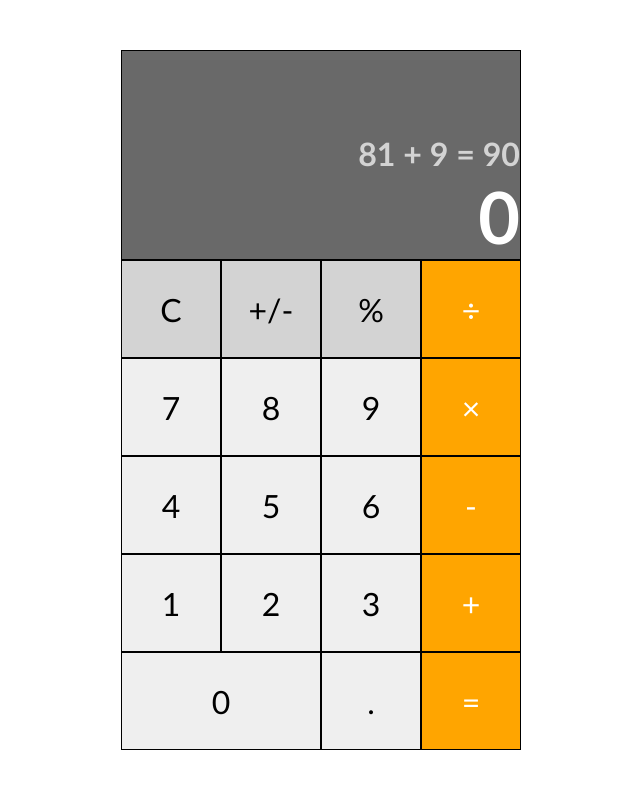
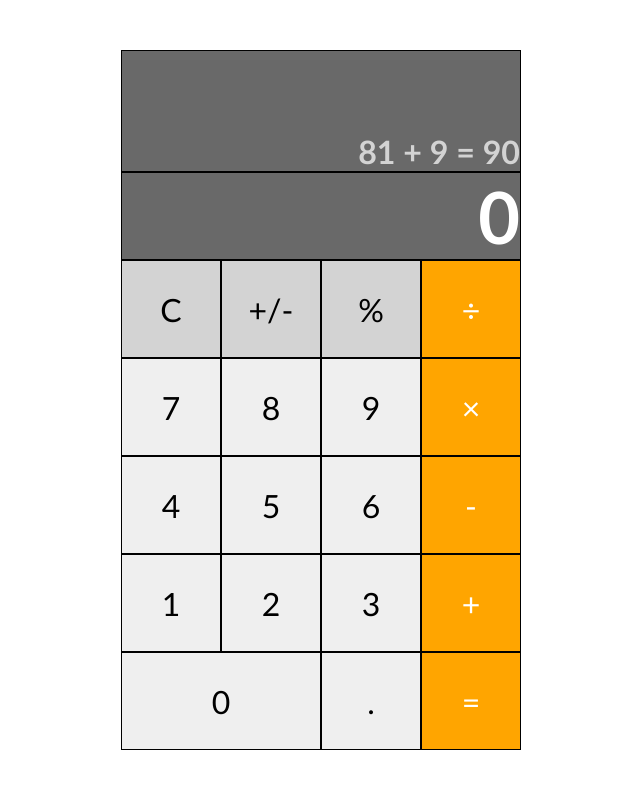
Before and after one commit to xswitch/odin_calculator, a plain HTML site: page index.html in a window 1280 px wide. Shown: the whole page, without its empty margins (319-959 px from the left). Drawn offline with Linux system fonts and the light colour scheme.

Commit message:
Border between last and current equation

```diff
--- a/style.css
+++ b/style.css
@@ -38,6 +38,8 @@ body {
 
 .displayStored {
     color: lightgrey;
+    border-bottom: 2px solid black;
+    width: 100%;
 }
 
 .buttonContainer {
```
